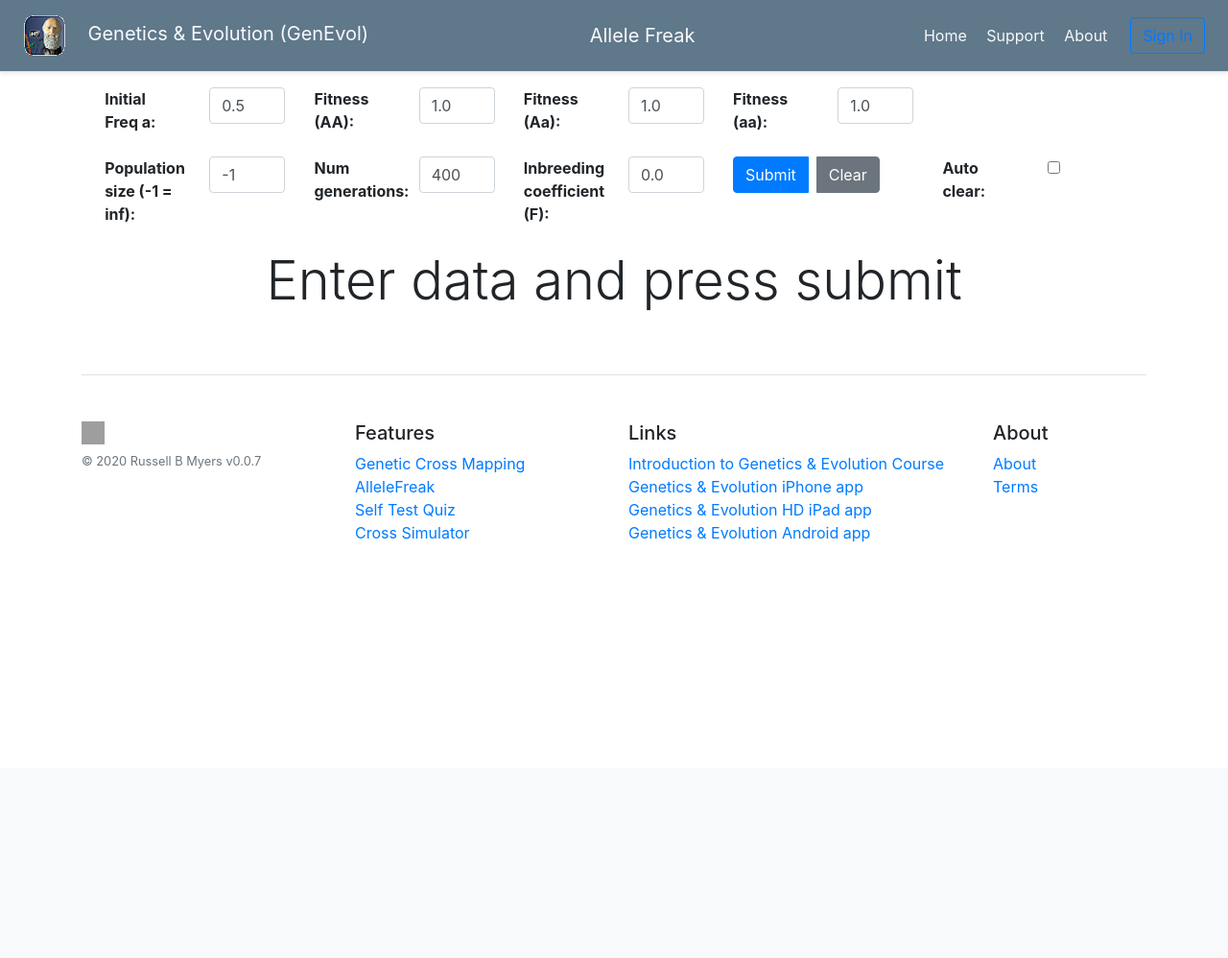
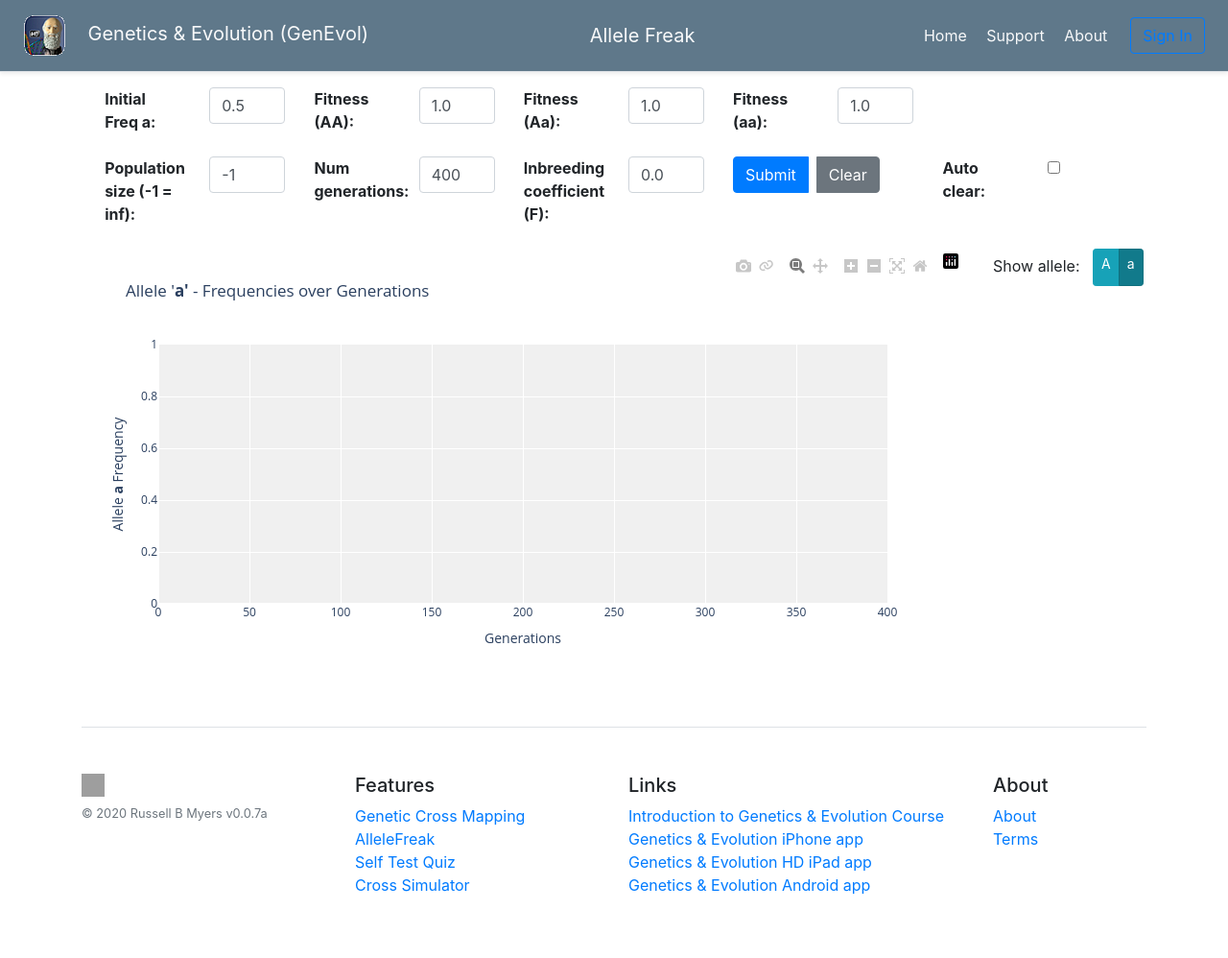
Before and after one commit to russellmyers/genevolweb, a Django app: page /af in a window 1280 px wide. Shown: the whole page at 96% size. Before the commit the page ends 564 px from the top, so only its background shows below. Run offline with Django 3.2, Linux system fonts and the light colour scheme; some libraries are stand-ins or nearby versions; grey boxes are pictures that could not be loaded.

Commit message:
v0.0.7a Default gcm to gametes, show empty graph in allele freak
v0.0.7a Default gcm to gametes, show empty graph in allele freak when no data

```diff
--- a/common/templates/common/about.html
+++ b/common/templates/common/about.html
@@ -17,7 +17,7 @@ About
     <header class="jumbotron">
       <h1 class="display-4">About</h1>
     </header>
-    <small class="d-block mb-3 text-muted">Genetics & Evolution Web v0.0.7   &copy; 2020 Russell B Myers </small>
+    <small class="d-block mb-3 text-muted">Genetics & Evolution Web v0.0.7a   &copy; 2020 Russell B Myers </small>
     </div>
 </div>
 
--- a/common/templates/common/allele_freak.html
+++ b/common/templates/common/allele_freak.html
@@ -101,16 +101,6 @@ Allele Freak
 
 
 
-
-
-<div>
-{%  if no_data %}
-    <p class="display-4 text-center">Enter data and press submit</p>
-{%  endif %}
-</div>
-
-
-
 <div class = "container">
  <div class ="row">
     <div class="col-10">
@@ -119,20 +109,14 @@ Allele Freak
           {% endautoescape %}
     </div>
     <div class="col-2">
-        {%  if no_data %}
-            <div hidden>
-        {%  endif %}
               Show allele: &nbsp;
                  <div class="btn-group btn-group-toggle" data-toggle="buttons">
                     {% for radio in form.show_allele %}
-                            <div class="showallele btn btn-secondary btn-sm">
+                        <div class="showallele btn btn-info btn-sm">
                             {{ radio }}
                         </div>
                     {% endfor %}
                  </div>
-        {%  if no_data %}
-            </div>
-        {%  endif %}
 
     </div>
  </div>
--- a/common/templates/common/base.html
+++ b/common/templates/common/base.html
@@ -49,7 +49,7 @@
         <div class="row">
           <div class="col-3">
             <img class="mb-2" src="/docs/4.2/assets/brand/bootstrap-solid.svg" alt="" width="24" height="24">
-            <small class="d-block mb-3 text-muted">&copy; 2020 Russell B Myers v0.0.7</small>
+            <small class="d-block mb-3 text-muted">&copy; 2020 Russell B Myers v0.0.7a</small>
           </div>
           <div class="col-3">
             <h5>Features</h5>
--- a/common/templates/common/index.html
+++ b/common/templates/common/index.html
@@ -7,7 +7,7 @@ GenEvol Home
 {%  block content %}
 <div class="pricing-header px-3 py-3 pt-md-5 pb-md-4 mx-auto text-center">
   <h1 class="display-4">Genetics & Evolution Web Tools</h1>
-  <p class="lead">A collection of Genetics & Evolution web tools which you can run online in your browser.</p>
+  <p class="lead">A collection of Genetics & Evolution web tools</p>
 </div>
 
 <div class="container">
--- a/common/views.py
+++ b/common/views.py
@@ -34,9 +34,6 @@ def build_data(form):
 
 def plot_graph_as_div(data_in, show_allele = 1):
 
-    if len(data_in) == 0:
-        return ''
-
     if show_allele == 1:
         line_type = 'solid'
     else:
@@ -49,8 +46,19 @@ def plot_graph_as_div(data_in, show_allele = 1):
         data_list.append(go.Scatter(x=data['x_data'],y=data['y_data'],mode='lines',line={'dash': line_type, 'color': marker_colors[i % len(marker_colors)]}, name='run: ' + str(i+1),
                                     opacity=0.8))#,marker_color=marker_colors[i % len(marker_colors)]))
 
+    if len(data_in) == 0:
+        data_list.append(go.Scatter(x=[], y=[], mode='lines',
+                                line={'dash': line_type, 'color': marker_colors[0 % len(marker_colors)]},
+                                name='run: ' + str(0),
+                                opacity=0.8))  # ,marker_color=marker_colors[i % len(marker_colors)]))
 
     allele_text = "a" if show_allele == 1 else "A"
+
+    if len(data_in) == 0:
+        x_limit = 400
+    else:
+        x_limit = data_in[0]['x_data'][-1]
+
 
     plot_div = plotly.offline.plot({"data": data_list,
                                     "layout": go.Layout(xaxis_title="Generations",
@@ -58,6 +66,7 @@ def plot_graph_as_div(data_in, show_allele = 1):
                                                         title="Allele '<b>" + allele_text + "'</b> - Frequencies over Generations",
                                                         yaxis=dict(
                                                             range=[0, 1]),
+                                                        xaxis=dict( range=[0,x_limit]),
                                                         plot_bgcolor="rgb(240,240,240)")},
                                    output_type='div')
 
@@ -450,7 +459,7 @@ def cross_map(request):
 
 
         else:  ## cross post
-            cross_type = request.session.get('gcm_cross_type', 'p')
+            cross_type = request.session.get('gcm_cross_type', 'g')
             children = create_children(org_het, org_hom_rec, num_samples=num_samples)
 
             phenotypes, pairs_cis, dists, parentals, double_crossovers, recomb_fraction_list, pairs_list, phen_combinations_per_pair, parental_gametes_het, recomb_fraction_list_with_p = children_stats(children)
@@ -493,7 +502,7 @@ def cross_map(request):
     else:
         cross_type = request.GET.get('type')
         if cross_type is None:
-            cross_type = request.session.get('gcm_cross_type', 'p')
+            cross_type = request.session.get('gcm_cross_type', 'g')
         else:
             request.session['gcm_cross_type'] = cross_type
 
```
Lines whose indentation alone changed are shown as unchanged.
